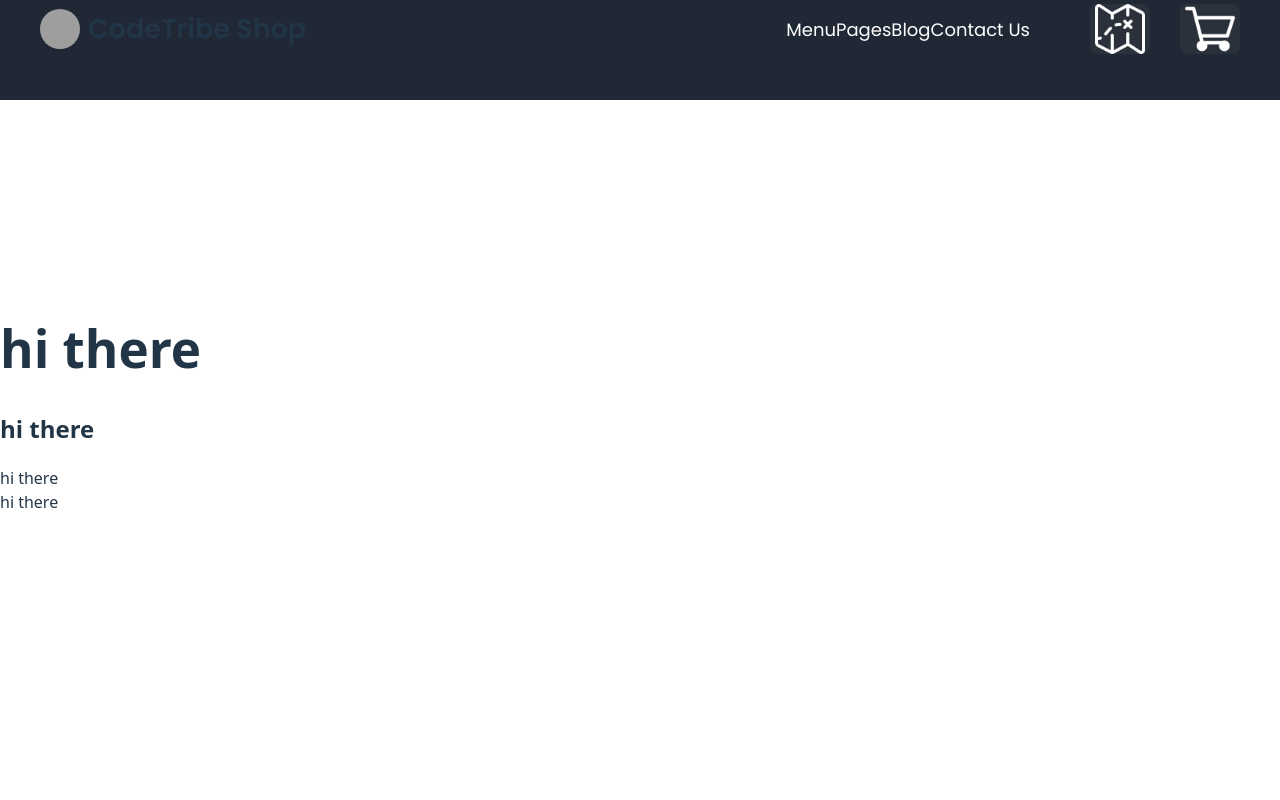
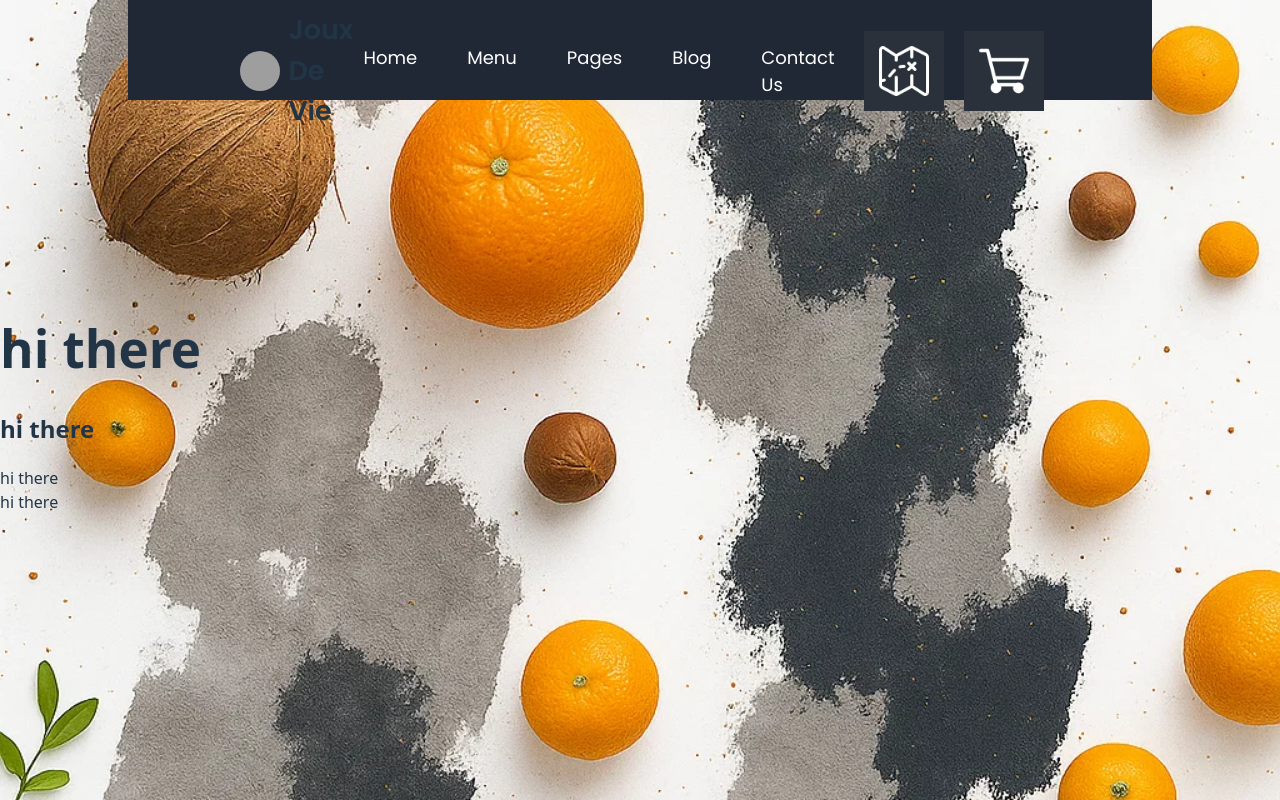
Before and after one commit to Jose-IDO/my-react-app, a React (Vite) app: page / in a window 1280 px wide. Built offline with nearby package versions, Linux system fonts and the light colour scheme; grey boxes are pictures that could not be loaded.

Commit message:
latest updates. nav bar complete

```diff
--- a/src/components/Containercontent.tsx
+++ b/src/components/Containercontent.tsx
@@ -8,7 +8,7 @@ type Props = {
 
 export const Containercontent: React.FC<Props> = ({children, className}) => {
   return (
-    <div className={className} style ={{maxWidth: 1200, padding: 4}} >
+    <div className={className} style ={{width: "100%", padding: 10}} >
         {children}
     </div>
   )
--- a/src/components/navbar/Navbar.module.css
+++ b/src/components/navbar/Navbar.module.css
@@ -1,44 +1,66 @@
 @import url('https://fonts.googleapis.com/css2?family=Poppins:wght@400;600&display=swap');
 
+body {
+  margin: 0;
+  padding: 0;
+  background-image: url('/src/assets/background-image.jpeg');
+  background-size: cover;
+  background-position: center;
+  background-repeat: no-repeat;
+}
 
 nav {
   position: fixed;
   top: 0;
+  left: 50%;
+  transform: translateX(-50%);
+  width: 80%;
   height: 100px;
-    width: 100%;
-    background-color: rgb(32, 40, 54)
-
-
+  background-color: rgb(32, 40, 54);
+  display: flex;
+  align-items: center;
+  justify-content: center;
 }
 
 .logo-container {
   display: flex;
-    align-items:start;
+  align-items: start;
   justify-content: center;
   height: 100%;
   cursor: pointer;
   gap: 10px;
+}
 
-}
 .content {
-    width: 100%;
+  width: 80%;
   margin: auto;
   display: flex;
   align-items: center;
   justify-content: space-between;
-    gap: 300px;
   font-family: 'Poppins', sans-serif;
   font-size: 18px;
-
 }
 
 .logoContainer {
   display: flex;
-  align-items: center;   /* vertically center logo and text */
-  gap: 8px;              /* space between image and text */
+  align-items: center;
+  gap: 8px;
 }
 
-.buttonCSS{
+.mapbuttonCSS1 {
+  height: 80px;
+  width: 80px;
+  background-color: #2a313b;
+  display: flex;
+  align-items: center;
+  justify-content: center;
+  cursor: pointer;
+  flex-direction: row;
+  border-radius: 0;
+  border: none;
+}
+
+.mapiconCSS1 {
   height: 50px;
   width: 60px;
   background-color: #2a313b;
@@ -48,17 +70,32 @@ nav {
   cursor: pointer;
   flex-direction: row;
 }
-.buttonsorient{
+
+.cartbuttonCSS2 {
+  height: 80px;
+  width: 80px;
+  background-color: #2a313b;
   display: flex;
   align-items: center;
   justify-content: center;
   cursor: pointer;
   flex-direction: row;
-    gap: 30px;
+  border-radius: 0;
+  border: none;
 }
 
+.carticonCSS2 {
+  height: 50px;
+  width: 60px;
+  background-color: #2a313b;
+  display: flex;
+  align-items: center;
+  justify-content: center;
+  cursor: pointer;
+  flex-direction: row;
+}
 
-.logo{
+.logo {
   height: 40px;
   width: 40px;
   border-radius: 20px;
@@ -66,29 +103,28 @@ nav {
   align-items: center;
   justify-content: center;
   cursor: pointer;
-
 }
 
 .links {
   display: flex;
-    gap: 60px;
   align-items: center;
-     align-items: center;
-    justify-content: center;
-    flex-direction: row;
+  gap: 20px;
+}
 
+.wordedlinks {
+  display: flex;
+  gap: 30px;
 }
 
 .link {
   text-decoration: none;
   color: white;
-    padding:5px,10px;
+  padding: 5px 10px;
   cursor: pointer;
-
 }
 
-.link:hover{
-    color: rgb(225, 255, 0)
+.link:hover {
+  color: rgb(225, 255, 0);
 }
 
 .profile-icon {
@@ -100,5 +136,4 @@ nav {
   align-items: center;
   justify-content: center;
   cursor: pointer;
-
 }
--- a/src/components/navbar/Navbar.tsx
+++ b/src/components/navbar/Navbar.tsx
@@ -1,14 +1,11 @@
 import React from 'react'
-import { Text} from '../text/text'
+import { Text } from '../text/text'
 import styles from './Navbar.module.css'
 import { Containercontent } from '../Containercontent'
 import mapfinal from '../../assets/map-final.png'
 import cartfinal from '../../assets/cart-final.png'
 
-
 export const Navbar: React.FC<any> = () => {
-
-
   return (
     <nav>
       <div className={styles.content}>
@@ -20,44 +17,29 @@ return (
               alt="company logo"
               className={styles.logo}
             />
-          <Text variant="h2" style={{ margin: 0 }}>CodeTribe Shop</Text>
+            <Text variant="h2" style={{ margin: 0 }}>Joux De Vie</Text>
           </div>
 
           <div className={styles.links}>
-            <div>
+            <div className={styles.wordedlinks}>
+              <a href="/#" className={styles.link}>Home</a>
               <a href="/#" className={styles.link}>Menu</a>
               <a href="/#" className={styles.link}>Pages</a>
               <a href="/#" className={styles.link}>Blog</a>
               <a href="/#" className={styles.link}>Contact Us</a>
             </div>
 
-            <div className={styles.buttonsorient}>
-              <button className={styles.buttonCSS}>
-                <img className = {styles.buttonCSS}
-                src= {mapfinal}
-                alt="map icon"
-              />
+            <button className={styles.mapbuttonCSS1}>
+              <img className={styles.mapiconCSS1} src={mapfinal} alt="map icon" />
             </button>
-              <button className = {styles.buttonCSS}>
-              <img
-              className={styles.buttonCSS}
-                src={cartfinal}
-                alt="cart icon"
-              />
+
+            <button className={styles.cartbuttonCSS2}>
+              <img className={styles.carticonCSS2} src={cartfinal} alt="cart icon" />
             </button>
-          </div>
           </div>
 
         </Containercontent>
       </div>
     </nav>
-)}
-
-
-
-
-            {/*
-            <div className={styles['profile-icon']}>
-              <Text variant="span" style={{ color: 'black' }}>U</Text>
-            </div>
-            */}
+  )
+}
```
Lines whose indentation alone changed are shown as unchanged.
